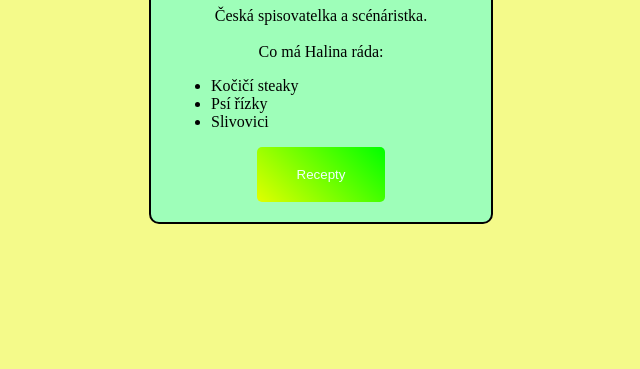
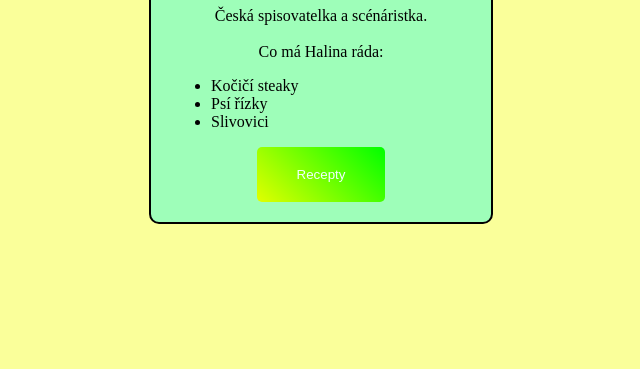
Before and after one commit to gyarab/2026_wt_gabrielova, a plain HTML site: page vizitka/index.html in a window 1280 px wide. Shown: the part 431-800 px from the top of the page, without its empty margins (319-959 px from the left). Drawn offline with Linux system fonts and the light colour scheme.

Commit message:
uprava barev

```diff
--- a/vizitka/index.html
+++ b/vizitka/index.html
@@ -5,7 +5,7 @@
     <title>Vizitka</title>
     <style>
         body {
-            background-color: rgb(244, 250, 138);
+            background-color: rgb(250, 255, 154);
             margin: 0;
             padding: 0;
         }
```
